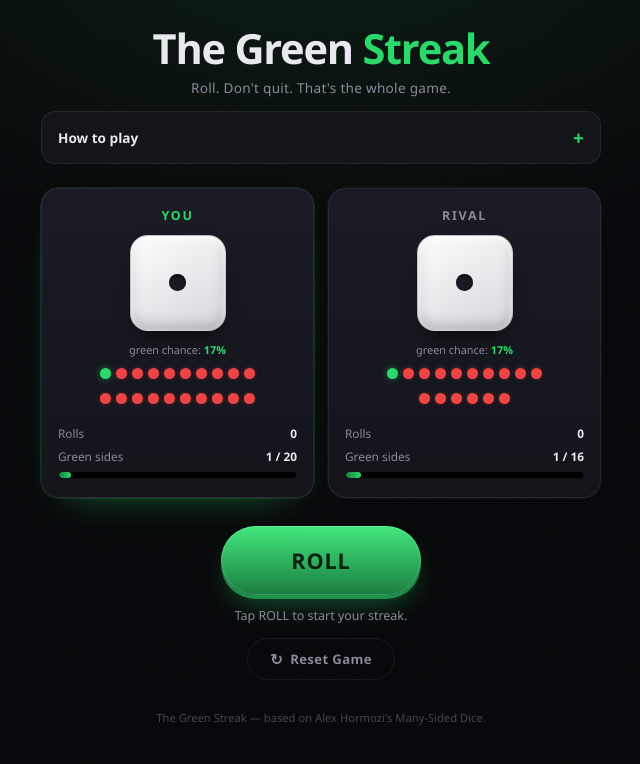
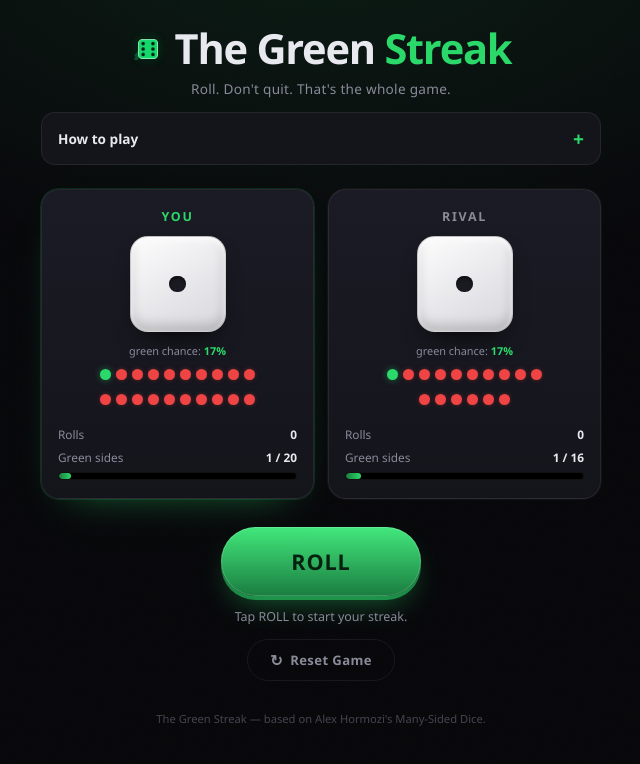
Before and after one commit to faizan1405/green-streak-dice, a plain HTML site: page index.html in a window 1280 px wide. Shown: the whole page, without its empty margins (319-959 px from the left). Drawn offline with Linux system fonts and the light colour scheme.

Commit message:
Add brand favicon as navbar logo

```diff
--- a/index.html
+++ b/index.html
@@ -347,7 +347,7 @@
 <div class="wrap">
 
   <header>
-    <h1>The Green<span class="accent"> Streak</span></h1>
+    <h1 style="display:inline-flex;align-items:center;justify-content:center;gap:10px;"><img src="/favicon.png" alt="The Green Streak logo" style="width:34px;height:34px;border-radius:8px;object-fit:cover;" /><span>The Green<span class="accent"> Streak</span></span></h1>
     <p class="tagline">Roll. Don't quit. That's the whole game.</p>
 
     <details class="how">
```
